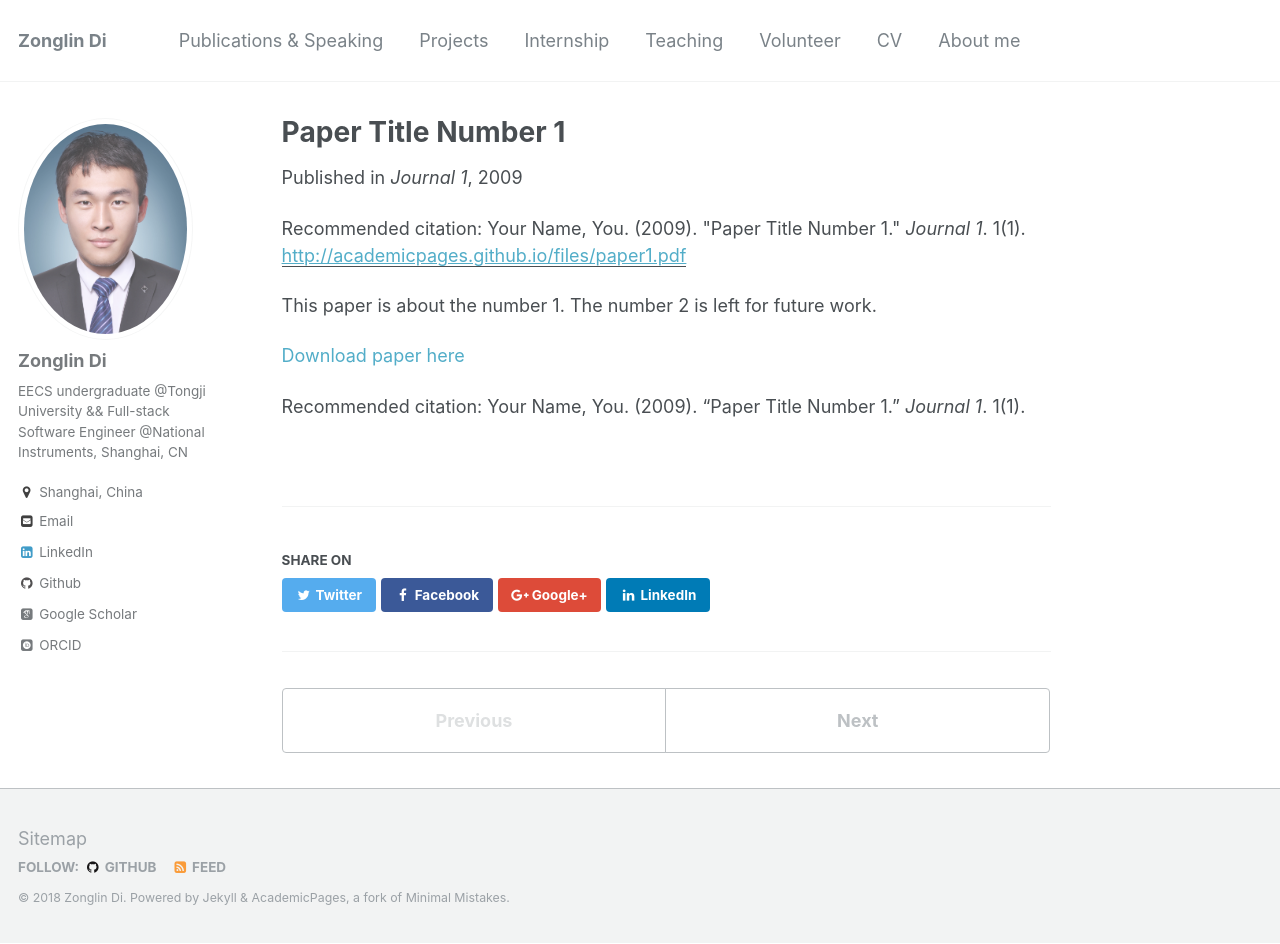
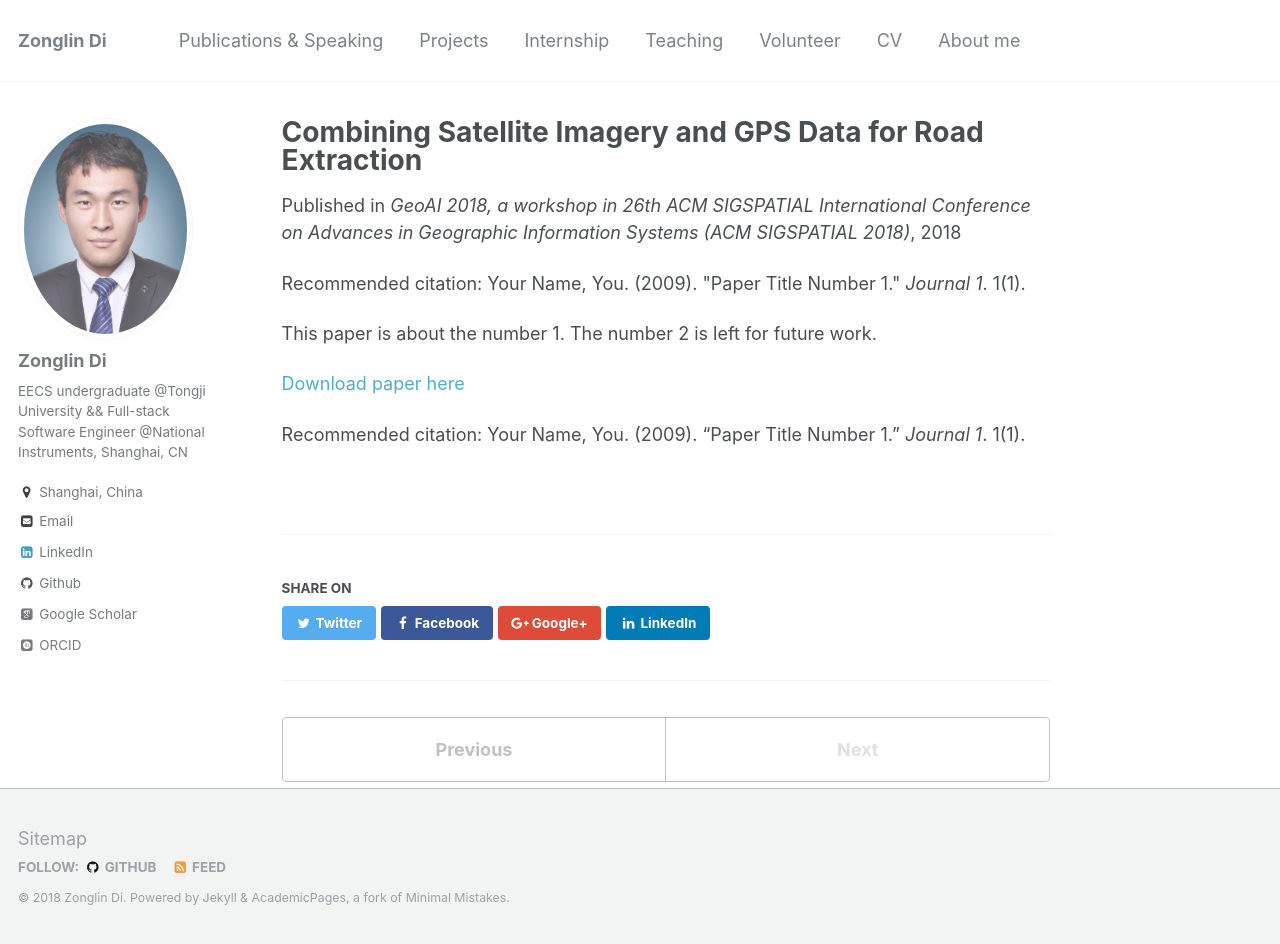
Before and after one commit to ElegantLin/elegantlin.github.io, a Jekyll site: the page built from _publications/2009-10-01-paper-title-number-1.md, in a window 1280 px wide and 944 px high. Built offline with Jekyll 4.4.1, drawn with Linux system fonts in a browser that asks for light colours; some web fonts are replaced.

Commit message:
update publications

```diff
--- a/_publications/2009-10-01-paper-title-number-1.md
+++ b/_publications/2009-10-01-paper-title-number-1.md
@@ -1,11 +1,11 @@
 ---
-title: "Paper Title Number 1"
+title: "Combining Satellite Imagery and GPS Data for Road Extraction"
 collection: publications
-permalink: /publication/2009-10-01-paper-title-number-1
-excerpt: 'This paper is about the number 1. The number 2 is left for future work.'
-date: 2009-10-01
-venue: 'Journal 1'
-paperurl: 'http://academicpages.github.io/files/paper1.pdf'
+permalink: /publication/GeoAI2018
+excerpt: 'This paper is about road extraction using Computer Vision, Deep Learning, .'
+date: 2018-09-05
+venue: '<i>GeoAI 2018</i>, a workshop in 26th ACM SIGSPATIAL International Conference on Advances in Geographic Information Systems <i>(ACM SIGSPATIAL 2018)</i>'
+# paperurl: 'http://academicpages.github.io/files/paper1.pdf'
 citation: 'Your Name, You. (2009). &quot;Paper Title Number 1.&quot; <i>Journal 1</i>. 1(1).'
 ---
 This paper is about the number 1. The number 2 is left for future work.
```
